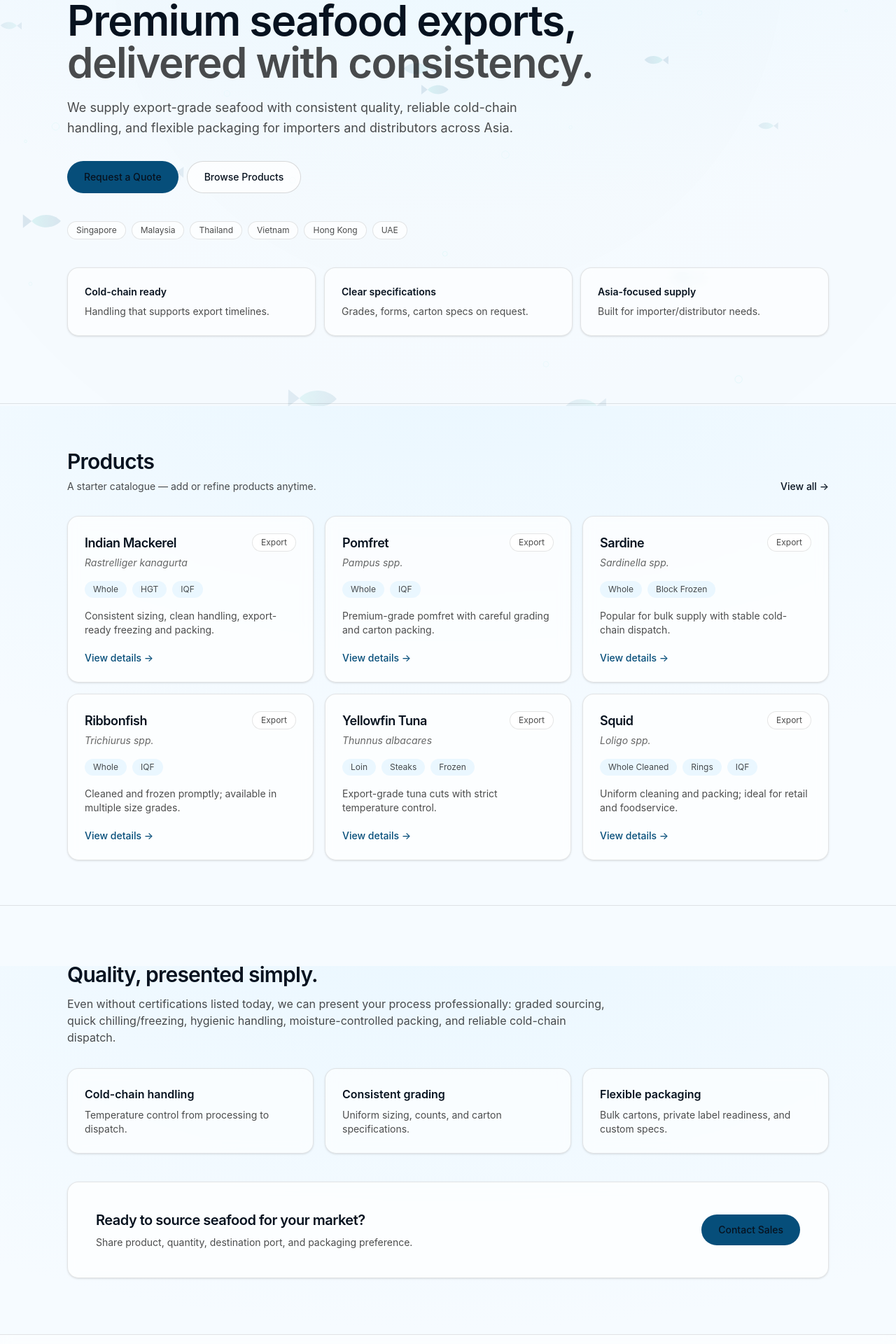
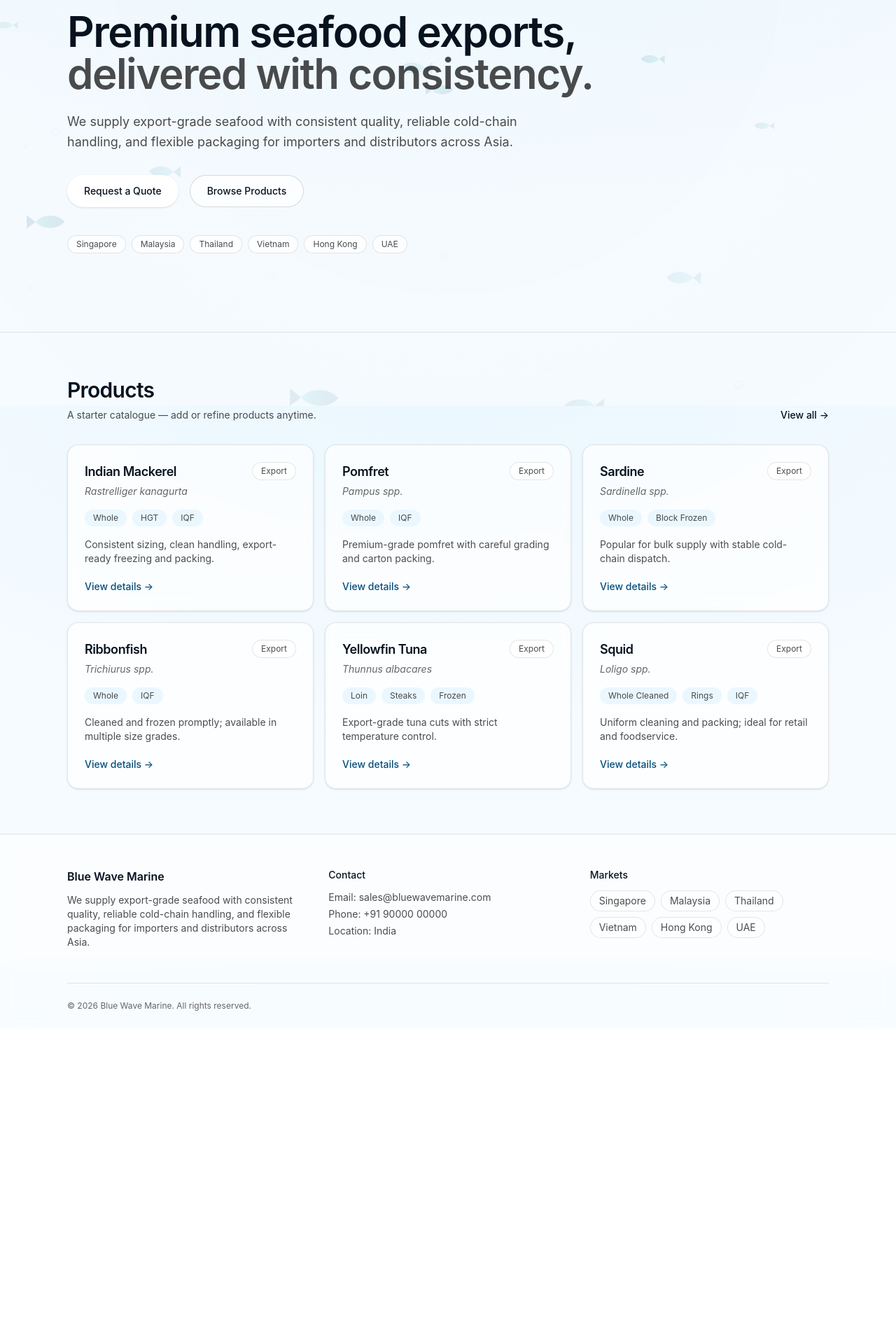
Before and after one commit to KennethMartin06/Blue_Marine_Website, a Next.js app: page / in a window 1280 px wide. Shown: the part 220-2140 px from the top of the page at 70% size. After the commit the page ends 1689 px from the top, so only its background shows below. Built offline with nearby package versions, Linux system fonts and the light colour scheme.

Commit message:
FIx hero CTA to white + ocean theme polish

```diff
--- a/app/page.tsx
+++ b/app/page.tsx
@@ -6,39 +6,52 @@ import ProductCard from "@/components/ProductCard";
 export default function HomePage() {
   return (
     <>
+      {/* HERO SECTION */}
       <section className="border-b border-black/10">
         <Container>
-          <div className="py-16 md:py-24">
+          <div className="py-20 md:py-28">
+
+            {/* Small Tag */}
             <div className="inline-flex items-center gap-2 rounded-full border border-black/10 bg-white/70 px-4 py-2 text-xs text-black/70 backdrop-blur">
               <span className="h-2 w-2 rounded-full bg-[color:var(--teal-500)]" />
               Serving Asian importers & distributors
             </div>
 
+            {/* Headline */}
             <h1 className="mt-6 max-w-3xl text-4xl font-semibold tracking-tight md:text-6xl">
               Premium seafood exports,{" "}
-              <span className="text-black/70">delivered with consistency.</span>
+              <span className="text-black/70">
+                delivered with consistency.
+              </span>
             </h1>
 
-            <p className="mt-5 max-w-2xl text-base leading-relaxed text-black/70 md:text-lg">
+            {/* Description */}
+            <p className="mt-6 max-w-2xl text-base leading-relaxed text-black/70 md:text-lg">
               {site.description}
             </p>
 
-            <div className="mt-8 flex flex-wrap gap-3">
+            {/* Buttons */}
+            <div className="mt-8 flex flex-wrap gap-4">
+
+              {/* REQUEST A QUOTE (WHITE VERSION) */}
               <Link
                 href="/contact"
-                className="inline-flex items-center justify-center rounded-full bg-[color:var(--ocean-700)] px-6 py-3 text-sm font-medium text-white hover:bg-[color:var(--ocean-600)] transition-colors duration-200 focus-visible:outline-none focus-visible:ring-2 focus-visible:ring-[color:var(--teal-400)] focus-visible:ring-offset-2"
+                className="inline-flex items-center justify-center rounded-full bg-white px-6 py-3 text-sm font-medium text-[color:var(--ocean-700)] shadow-sm transition-all duration-200 hover:-translate-y-1 hover:shadow-md hover:bg-[color:var(--bg2)] focus-visible:outline-none focus-visible:ring-2 focus-visible:ring-[color:var(--teal-400)] focus-visible:ring-offset-2"
               >
                 Request a Quote
               </Link>
 
+              {/* BROWSE PRODUCTS */}
               <Link
                 href="/products"
-                className="inline-flex items-center justify-center rounded-full border border-black/15 bg-white/70 px-6 py-3 text-sm font-medium text-black hover:bg-black/5 transition-colors duration-200"
+                className="inline-flex items-center justify-center rounded-full border border-black/15 bg-white/70 px-6 py-3 text-sm font-medium text-black transition-all duration-200 hover:-translate-y-1 hover:bg-black/5 hover:shadow-md"
               >
                 Browse Products
               </Link>
+
             </div>
 
+            {/* Markets */}
             <div className="mt-10 flex flex-wrap gap-2">
               {site.markets.map((m) => (
                 <span
@@ -50,28 +63,15 @@ export default function HomePage() {
               ))}
             </div>
 
-            <div className="mt-10 grid gap-3 md:grid-cols-3">
-              {[
-                { t: "Cold-chain ready", d: "Handling that supports export timelines." },
-                { t: "Clear specifications", d: "Grades, forms, carton specs on request." },
-                { t: "Asia-focused supply", d: "Built for importer/distributor needs." },
-              ].map((x) => (
-                <div
-                  key={x.t}
-                  className="pop rounded-2xl border border-black/10 bg-white/60 p-6 shadow-sm backdrop-blur hover:shadow-lg"
-                >
-                  <div className="text-sm font-semibold">{x.t}</div>
-                  <div className="mt-2 text-sm text-black/70">{x.d}</div>
-                </div>
-              ))}
-            </div>
           </div>
         </Container>
       </section>
 
+      {/* PRODUCTS PREVIEW */}
       <section>
         <Container>
           <div className="py-16">
+
             <div className="flex items-end justify-between gap-6">
               <div>
                 <h2 className="text-2xl font-semibold tracking-tight md:text-3xl">
@@ -84,7 +84,7 @@ export default function HomePage() {
 
               <Link
                 href="/products"
-                className="hidden text-sm font-medium text-[color:var(--ocean-700)] hover:text-[color:var(--ocean-600)] md:block transition-colors duration-200"
+                className="hidden text-sm font-medium text-[color:var(--ocean-700)] transition-colors duration-200 hover:text-[color:var(--ocean-600)] md:block"
               >
                 View all →
               </Link>
@@ -95,57 +95,7 @@ export default function HomePage() {
                 <ProductCard key={p.slug} p={p} />
               ))}
             </div>
-          </div>
-        </Container>
-      </section>
 
-      <section className="border-t border-black/10">
-        <Container>
-          <div className="py-16 md:py-20">
-            <h2 className="text-2xl font-semibold tracking-tight md:text-3xl">
-              Quality, presented simply.
-            </h2>
-            <p className="mt-3 max-w-3xl text-sm text-black/70 md:text-base">
-              Even without certifications listed today, we can present your process professionally:
-              graded sourcing, quick chilling/freezing, hygienic handling, moisture-controlled packing,
-              and reliable cold-chain dispatch.
-            </p>
-
-            <div className="mt-8 grid gap-4 md:grid-cols-3">
-              {[
-                { title: "Cold-chain handling", desc: "Temperature control from processing to dispatch." },
-                { title: "Consistent grading", desc: "Uniform sizing, counts, and carton specifications." },
-                { title: "Flexible packaging", desc: "Bulk cartons, private label readiness, and custom specs." },
-              ].map((x) => (
-                <div
-                  key={x.title}
-                  className="pop rounded-2xl border border-black/10 bg-white/60 p-6 shadow-sm backdrop-blur hover:shadow-lg"
-                >
-                  <div className="text-base font-semibold">{x.title}</div>
-                  <p className="mt-2 text-sm text-black/70">{x.desc}</p>
-                </div>
-              ))}
-            </div>
-
-            <div className="pop mt-10 rounded-2xl border border-black/10 bg-white/70 p-8 shadow-sm backdrop-blur hover:shadow-lg md:p-10">
-              <div className="flex flex-col items-start justify-between gap-6 md:flex-row md:items-center">
-                <div>
-                  <div className="text-xl font-semibold tracking-tight">
-                    Ready to source seafood for your market?
-                  </div>
-                  <p className="mt-2 text-sm text-black/70">
-                    Share product, quantity, destination port, and packaging preference.
-                  </p>
-                </div>
-
-                <Link
-                  href="/contact"
-                  className="inline-flex items-center justify-center rounded-full bg-[color:var(--ocean-700)] px-6 py-3 text-sm font-medium text-white hover:bg-[color:var(--ocean-600)] transition-colors duration-200 focus-visible:outline-none focus-visible:ring-2 focus-visible:ring-[color:var(--teal-400)] focus-visible:ring-offset-2"
-                >
-                  Contact Sales
-                </Link>
-              </div>
-            </div>
           </div>
         </Container>
       </section>
```
